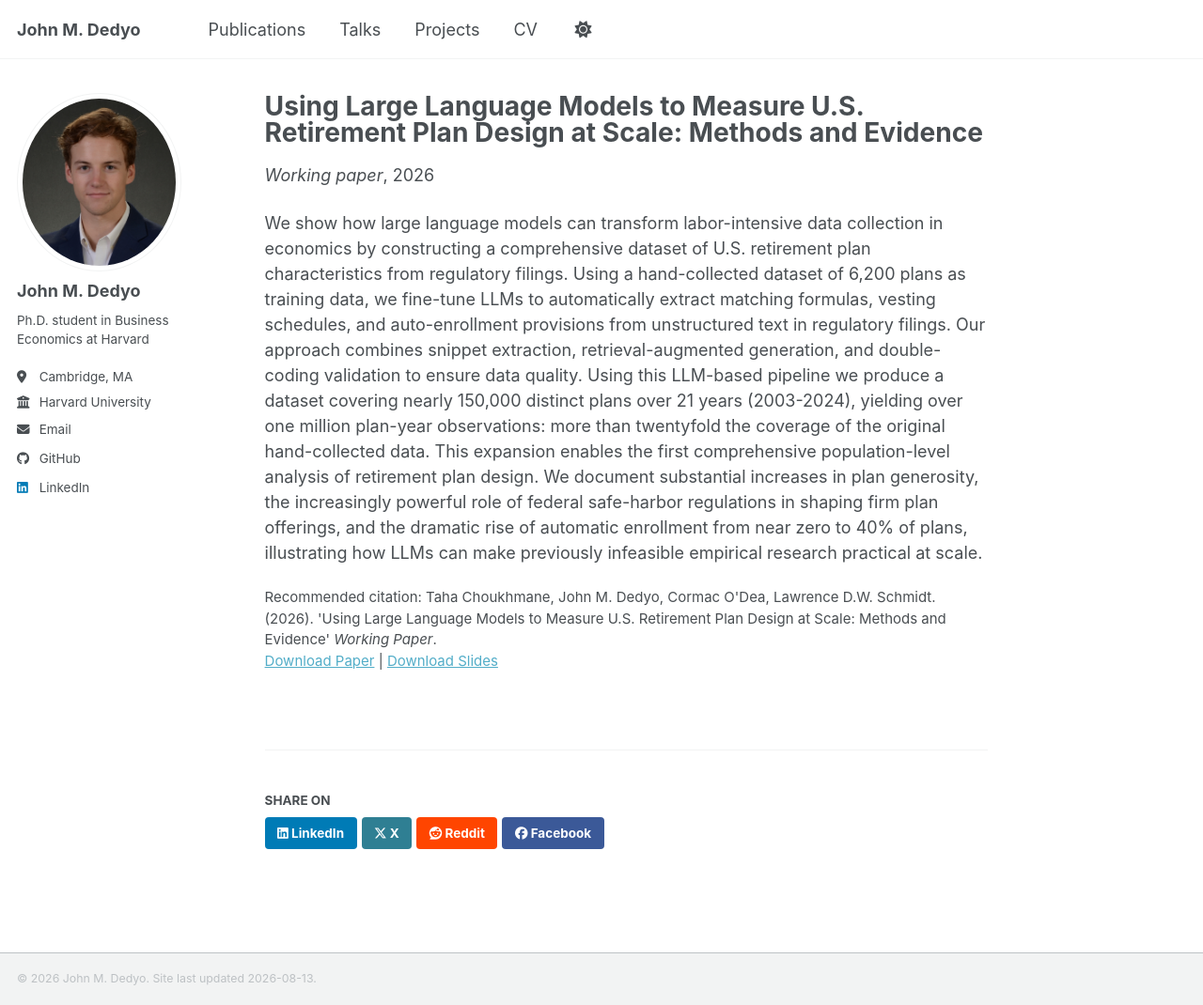
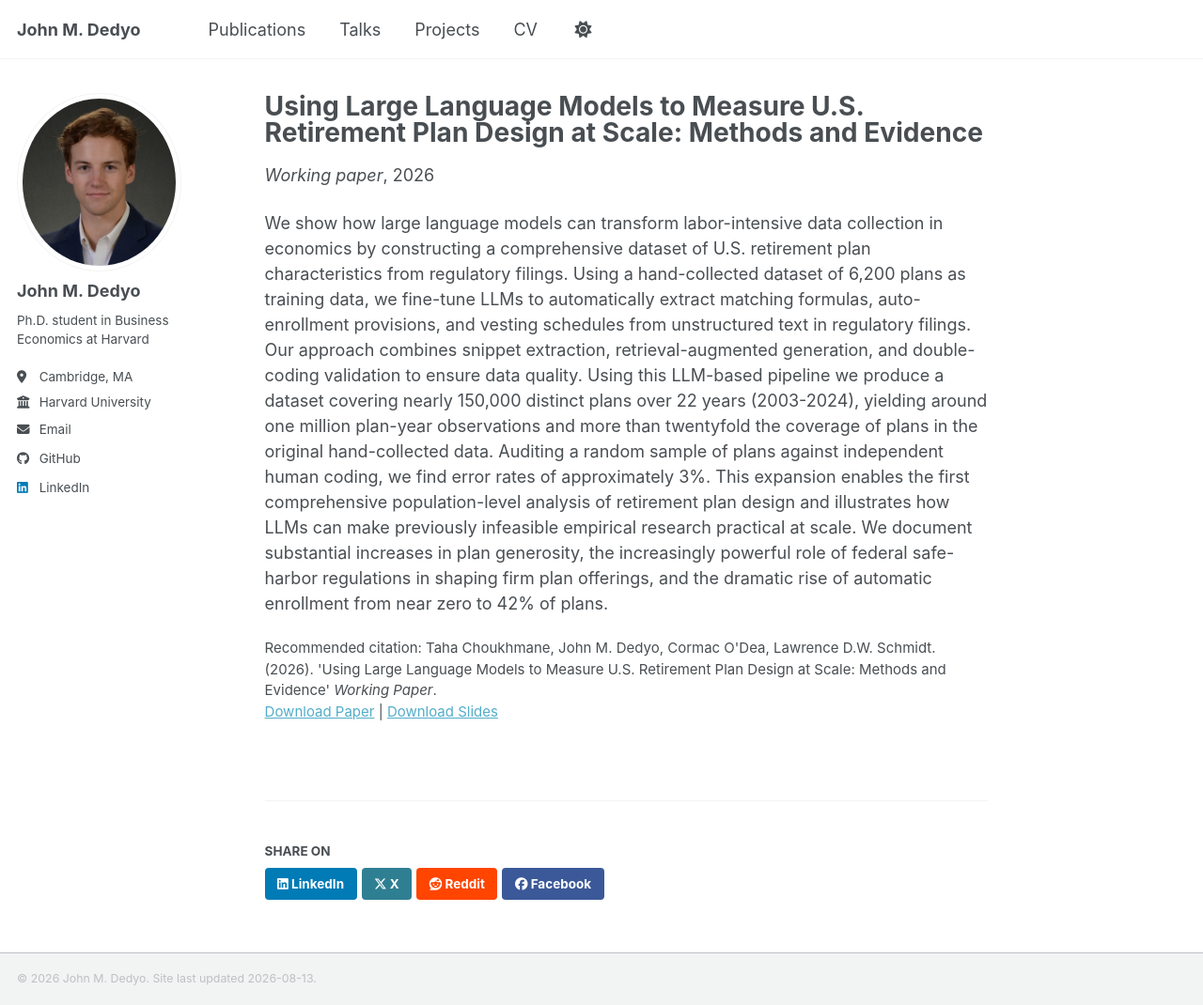
Before and after one commit to johndedyo/johndedyo.github.io, a Jekyll site: the page built from _publications/2026-06-01_401k_llm.md, in a window 1280 px wide and 1070 px high. Shown: the whole window at 94% size. Built offline with Jekyll 4.4.1, drawn with Linux system fonts in a browser that asks for light colours; a script bundle is joined from its source files by our own code; library files that are not in the unit come from our copies.

Commit message:
Revise paper summary for 401k LLM publication
Updated the paper summary to reflect changes in dataset size and findings.

```diff
--- a/_publications/2026-06-01_401k_llm.md
+++ b/_publications/2026-06-01_401k_llm.md
@@ -9,4 +9,4 @@ slidesurl: 'https://johndedyo.github.io/files/401k_llm_paper/nber_slides_final.p
 paperurl: 'https://johndedyo.github.io/files/401k_llm_paper/CDOS_LLMRetirementAug26.pdf'
 citation: "Taha Choukhmane, John M. Dedyo, Cormac O'Dea, Lawrence D.W. Schmidt. (2026). 'Using Large Language Models to Measure U.S. Retirement Plan Design at Scale: Methods and Evidence' <i>Working Paper</i>."
 ---
-We show how large language models can transform labor-intensive data collection in economics by constructing a comprehensive dataset of U.S. retirement plan characteristics from regulatory filings. Using a hand-collected dataset of 6,200 plans as training data, we fine-tune LLMs to automatically extract matching formulas, vesting schedules, and auto-enrollment provisions from unstructured text in regulatory filings. Our approach combines snippet extraction, retrieval-augmented generation, and double-coding validation to ensure data quality. Using this LLM-based pipeline we produce a dataset covering nearly 150,000 distinct plans over 21 years (2003-2024), yielding over one million plan-year observations: more than twentyfold the coverage of the original hand-collected data. This expansion enables the first comprehensive population-level analysis of retirement plan design. We document substantial increases in plan generosity, the increasingly powerful role of federal safe-harbor regulations in shaping firm plan offerings, and the dramatic rise of automatic enrollment from near zero to 40% of plans, illustrating how LLMs can make previously infeasible empirical research practical at scale.
+We show how large language models can transform labor-intensive data collection in economics by constructing a comprehensive dataset of U.S. retirement plan characteristics from regulatory filings. Using a hand-collected dataset of 6,200 plans as training data, we fine-tune LLMs to automatically extract matching formulas, auto-enrollment provisions, and vesting schedules from unstructured text in regulatory filings. Our approach combines snippet extraction, retrieval-augmented generation, and double-coding validation to ensure data quality. Using this LLM-based pipeline we produce a dataset covering nearly 150,000 distinct plans over 22 years (2003-2024), yielding around one million plan-year observations and more than twentyfold the coverage of plans in the original hand-collected data. Auditing a random sample of plans against independent human coding, we find error rates of approximately 3%. This expansion enables the first comprehensive population-level analysis of retirement plan design and illustrates how LLMs can make previously infeasible empirical research practical at scale. We document substantial increases in plan generosity, the increasingly powerful role of federal safe-harbor regulations in shaping firm plan offerings, and the dramatic rise of automatic enrollment from near zero to 42% of plans.
```
